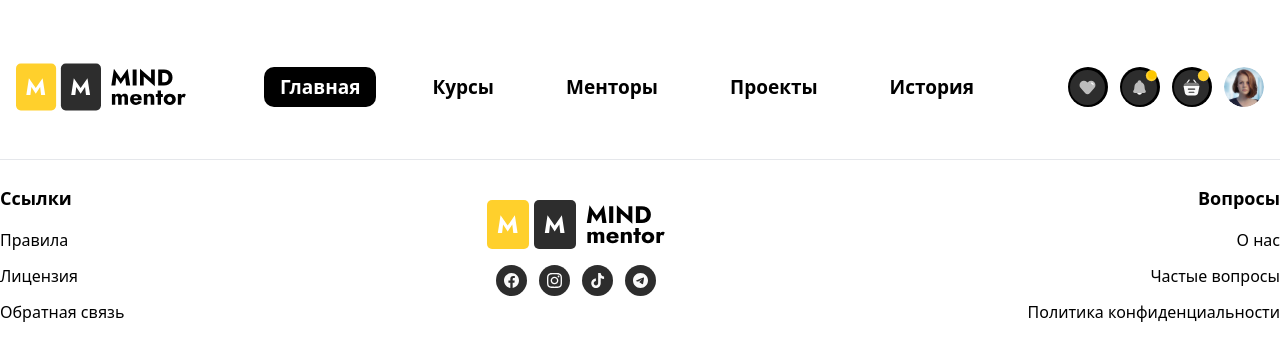
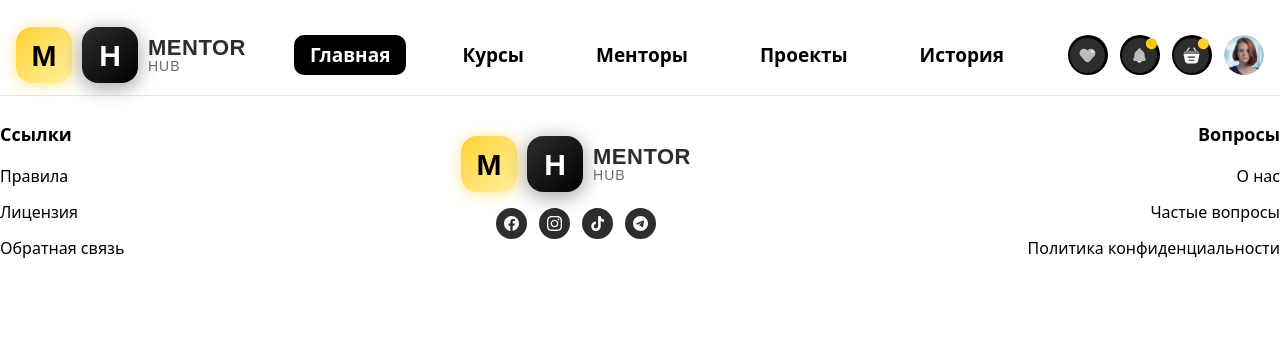
Before and after one commit to mirbek10/MentorHub, a React (Vite) app: page / in a window 1280 px wide. Shown: the top 360 px of the page. Built offline with nearby package versions, Linux system fonts and the light colour scheme.

Commit message:
added header

```diff
--- a/package.json
+++ b/package.json
@@ -28,6 +28,7 @@
     "eslint-plugin-react-hooks": "^5.2.0",
     "eslint-plugin-react-refresh": "^0.4.19",
     "globals": "^16.0.0",
+    "sass-embedded": "^1.93.2",
     "vite": "^6.3.1"
   }
 }
--- a/src/app/style/App.css
+++ b/src/app/style/App.css
@@ -1 +1,5 @@
 @import "tailwindcss";
+
+button{
+    cursor: pointer;
+}
--- /dev/null
+++ b/src/shared/Ui/logo/Logo.jsx
@@ -0,0 +1,19 @@
+import React from "react";
+import "./Logo.scss";
+
+function Logo() {
+  return (
+    <div className="auth__container__logo">
+      <div className="logo">
+        <div className="logo__box logo__box--yellow">M</div>
+        <div className="logo__box logo__box--dark">H</div>
+        <div className="logo__text">
+          <div className="logo__text--top">MENTOR</div>
+          <div className="logo__text--bottom">hub</div>
+        </div>
+      </div>
+    </div>
+  );
+}
+
+export default Logo;
--- /dev/null
+++ b/src/shared/Ui/logo/Logo.scss
@@ -0,0 +1,99 @@
+    .sidebar {
+        position: fixed;
+        top: 0;
+        left: -100%;
+        width: 260px;
+        height: 100vh;
+        background-color: #fff;
+        z-index: 1000;
+        padding-top: 80px;
+        display: flex;
+        flex-direction: column;
+        justify-content: space-between;
+        gap: 20px;
+        transition: left 0.3s ease;
+        overflow: auto;
+        box-shadow: 0 2px 4px rgba(0, 0, 0, 0.1);
+
+
+        &.open {
+            left: 0;
+        }
+
+        .logo-block {
+            margin-bottom: 20px;
+        }
+
+        .back-button {
+            margin-top: auto;
+        }
+    }
+
+    .logo {
+        display: flex;
+        align-items: center;
+        gap: 10px;
+        font-family: "Jost", sans-serif;
+
+        &__box {
+            width: 56px;
+            height: 56px;
+            border-radius: 16px;
+            color: #000;
+            font-weight: 900;
+            font-size: 30px;
+            display: flex;
+            align-items: center;
+            justify-content: center;
+            position: relative;
+            overflow: hidden;
+            transition: all 0.4s ease;
+            transform-style: preserve-3d;
+
+            &--yellow {
+                background: linear-gradient(135deg, #FFD233, #FFF1A0);
+                box-shadow:
+                    0 0 12px rgba(255, 210, 51, 0.4),
+                    0 4px 20px rgba(255, 210, 51, 0.2);
+            }
+
+            &--dark {
+                background: linear-gradient(135deg, #2D2D2D, #000);
+                color: #fff;
+                box-shadow:
+                    0 0 12px rgba(255, 255, 255, 0.1),
+                    0 4px 20px rgba(0, 0, 0, 0.4);
+            }
+
+            &:hover {
+                transform: perspective(500px) rotateX(10deg) rotateY(-10deg) scale(1.05);
+                box-shadow:
+                    0 0 15px rgba(255, 255, 255, 0.3),
+                    0 0 30px rgba(255, 255, 255, 0.2),
+                    0 10px 25px rgba(0, 0, 0, 0.2);
+            }
+        }
+
+        &__text {
+            display: flex;
+            flex-direction: column;
+            line-height: 1;
+            position: relative;
+
+            &--top {
+                font-size: 22px;
+                font-weight: 700;
+                color: #2D2D2D;
+                letter-spacing: 0.5px;
+                text-shadow: 0 1px 2px rgba(0, 0, 0, 0.05);
+            }
+
+            &--bottom {
+                font-size: 14px;
+                font-weight: 500;
+                color: #6F6D73;
+                text-transform: uppercase;
+                letter-spacing: 1px;
+            }
+        }
+    }
--- a/src/widgets/Footer/Footer.jsx
+++ b/src/widgets/Footer/Footer.jsx
@@ -3,6 +3,7 @@ import face1 from "../../../public/assets/face1.svg";
 import face2 from "../../../public/assets/face2.svg";
 import face3 from "../../../public/assets/face3.svg";
 import face4 from "../../../public/assets/face4.svg";
+import Logo from "../../shared/Ui/logo/Logo";
 
 const Footer = () => {
     return (
@@ -21,7 +22,7 @@ const Footer = () => {
 
                         <div className="flex flex-col items-center py-4 mb-6">
                             <div className="flex items-center mb-4">
-                                <img src={logo} alt="Логотип"/>
+                                <Logo/>
                             </div>
                             <div className="flex space-x-3">
                                 <img src={face1} alt="Соцсеть 1"/>
@@ -58,7 +59,7 @@ const Footer = () => {
 
                         <div className="flex flex-col items-center py-4 mb-6">
                             <div className="flex items-center mb-4">
-                                <img src={logo} alt="Логотип"/>
+                                <Logo/>
                             </div>
                             <div className="flex space-x-3">
                                 <img src={face1} alt="Соцсеть 1"/>
--- a/src/widgets/Header/Header.jsx
+++ b/src/widgets/Header/Header.jsx
@@ -1,27 +1,28 @@
-"use client"
+"use client";
 
-import { useState } from "react"
-import { Link } from "react-router-dom"
-import glaw1 from "../../../public/assets/glaw1.svg"
-import glaw2 from "../../../public/assets/glaw2.svg"
-import glaw3 from "../../../public/assets/glaw3.svg"
-import glaw4 from "../../../public/assets/glaw4.svg"
-import md from "../../../public/assets/md.svg"
-import { Menu, X } from "lucide-react"
-import { Swiper, SwiperSlide } from "swiper/react"
-import "swiper/css"
-import "swiper/css/navigation"
-import "swiper/css/pagination"
-import play1 from "../../../public/assets/play1.svg"
+import { useState } from "react";
+import { Link } from "react-router-dom";
+import glaw1 from "../../../public/assets/glaw1.svg";
+import glaw2 from "../../../public/assets/glaw2.svg";
+import glaw3 from "../../../public/assets/glaw3.svg";
+import glaw4 from "../../../public/assets/glaw4.svg";
+import md from "../../../public/assets/md.svg";
+import { Menu, X } from "lucide-react";
+import { Swiper, SwiperSlide } from "swiper/react";
+import "swiper/css";
+import "swiper/css/navigation";
+import "swiper/css/pagination";
+import play1 from "../../../public/assets/play1.svg";
 // import img from "../../../public/assets/img.svg";
 import x11 from "../../../public/assets/x11.svg";
+import Logo from "../../shared/Ui/logo/Logo";
 
 export default function Header() {
-    const [activeMenu, setActiveMenu] = useState("Главная")
-    const [isOpen, setIsOpen] = useState(false)
-    const [showPopup, setShowPopup] = useState(false)
-    const [activeView, setActiveView] = useState("messages")
-    const menuItems = ["Главная", "Курсы", "Менторы", "Проекты", "История"]
+  const [activeMenu, setActiveMenu] = useState("Главная");
+  const [isOpen, setIsOpen] = useState(false);
+  const [showPopup, setShowPopup] = useState(false);
+  const [activeView, setActiveView] = useState("messages");
+  const menuItems = ["Главная", "Курсы", "Менторы", "Проекты", "История"];
 
   const messages = [
     {
@@ -48,14 +49,15 @@ export default function Header() {
       title: "Личная консультация",
       isNew: true,
     },
-    ]
+  ];
 
   const notifications = [
     {
       id: 1,
       type: "error",
       title: "Уведомление об ошибке",
-            description: 'К сожалению мы не смогли получить оплату и мы отменили ваш курс "Курс по UX/UI - Марина Соколова"',
+      description:
+        'К сожалению мы не смогли получить оплату и мы отменили ваш курс "Курс по UX/UI - Марина Соколова"',
       date: "12 ноября",
       time: "12:00",
     },
@@ -72,44 +74,47 @@ export default function Header() {
       id: 3,
       type: "success",
       title: "Успешно!",
-            description: '"Курс по UX/UI - Марина Соколова" Успешно добавлен в ваш профиль',
+      description:
+        '"Курс по UX/UI - Марина Соколова" Успешно добавлен в ваш профиль',
       date: "12 ноября",
       time: "12:00",
     },
-    ]
+  ];
 
   const getPath = (item) => {
     switch (item) {
       case "Главная":
-                return "/"
+        return "/";
       case "Курсы":
-                return "/kours"
+        return "/kours";
       case "Менторы":
-                return "/mentors"
+        return "/mentors";
       case "Проекты":
-                return "/projects"
+        return "/projects";
       case "История":
-                return "/history"
+        return "/history";
       default:
-                return "/"
+        return "/";
     }
-    }
+  };
 
   const openPopup = () => {
-        setShowPopup(true)
-        setActiveView("messages")
-    }
+    setShowPopup(true);
+    setActiveView("messages");
+  };
 
   const closePopup = () => {
-        setShowPopup(false)
-    }
+    setShowPopup(false);
+  };
 
   const renderMessagesView = () => {
     return (
       <>
         <div className="flex items-center justify-between p-5">
           <h2 className="text-2xl font-bold">Новое сообщение</h2>
-                    <img className="absolute top-8 right-10 text-xl font-bold text-black hover:text-gray-600" src={x11}
+          <img
+            className="absolute top-8 right-10 text-xl font-bold text-black hover:text-gray-600"
+            src={x11}
             alt=""
             onClick={closePopup}
           />
@@ -118,13 +123,16 @@ export default function Header() {
         <div className="flex px-5 mb-5">
           <button
             className="py-2 px-10 mr-3 rounded-2xl font-medium bg-yellow-400 text-black"
-                        style={{borderRadius: "10px"}}
+            style={{ borderRadius: "10px" }}
           >
             Сообщения
           </button>
           <button
             className="py-2 px-10 font-medium text-black"
-                        style={{borderRadius: "10px", backgroundColor: 'rgba(250, 250, 250, 1)'}}
+            style={{
+              borderRadius: "10px",
+              backgroundColor: "rgba(250, 250, 250, 1)",
+            }}
             onClick={() => setActiveView("notifications")}
           >
             Уведомление
@@ -133,23 +141,29 @@ export default function Header() {
 
         <div className="px-5 pb-5">
           {messages.map((message) => (
-                        <div key={message.id} className="bg-gray-50 rounded-xl p-4 mb-4" style={{ borderRadius: "16px" }}>
+            <div
+              key={message.id}
+              className="bg-gray-50 rounded-xl p-4 mb-4"
+              style={{ borderRadius: "16px" }}
+            >
               <div className="flex justify-between items-center mb-1">
                 <h3 className="font-bold text-base">Марина Соколова</h3>
                 <span className="text-cyan-500 text-sm font-medium">Новое</span>
               </div>
               <div className="flex justify-between items-center">
-                                <p className="text-gray-700 text-base font-normal">{message.title}</p>
+                <p className="text-gray-700 text-base font-normal">
+                  {message.title}
+                </p>
                 <div className="text-gray-400">
-                                    <img src={play1} alt=""/>
+                  <img src={play1} alt="" />
                 </div>
               </div>
             </div>
           ))}
         </div>
       </>
-        )
-    }
+    );
+  };
 
   const renderNotificationsView = () => {
     return (
@@ -157,8 +171,13 @@ export default function Header() {
         <div className="flex items-center justify-between p-5">
           <div className="flex items-center">
             <button onClick={() => setActiveView("messages")} className="mr-3">
-                            <svg width="24" height="24" viewBox="0 0 24 24" fill="none"
-                                 xmlns="http://www.w3.org/2000/svg">
+              <svg
+                width="24"
+                height="24"
+                viewBox="0 0 24 24"
+                fill="none"
+                xmlns="http://www.w3.org/2000/svg"
+              >
                 <path
                   d="M15 18L9 12L15 6"
                   stroke="currentColor"
@@ -170,7 +189,9 @@ export default function Header() {
             </button>
             <h2 className="text-xl font-bold">Уведомление</h2>
           </div>
-                    <img className="absolute top-8 right-10 text-xl font-bold text-black hover:text-gray-600" src={x11}
+          <img
+            className="absolute top-8 right-10 text-xl font-bold text-black hover:text-gray-600"
+            src={x11}
             alt=""
             onClick={closePopup}
           />
@@ -178,38 +199,54 @@ export default function Header() {
 
         <div className="px-5 pb-5">
           {notifications.map((notification) => (
-                        <div key={notification.id} className="bg-gray-50 rounded-xl p-4 mb-3">
-                            <h3 className={notification.type === "error" ? "text-red-500" : "text-cyan-500"}>{notification.title}</h3>
+            <div
+              key={notification.id}
+              className="bg-gray-50 rounded-xl p-4 mb-3"
+            >
+              <h3
+                className={
+                  notification.type === "error"
+                    ? "text-red-500"
+                    : "text-cyan-500"
+                }
+              >
+                {notification.title}
+              </h3>
               <p className="my-2">{notification.description}</p>
               <div className="text-gray-500 text-sm">
-                                {notification.date}  {notification.time}
+                {notification.date} {notification.time}
               </div>
             </div>
           ))}
         </div>
       </>
-        )
-    }
+    );
+  };
 
   return (
     <header className="w-full bg-white px-4 py-3 mt-[15px] relative">
       <div className="container mx-auto flex items-center justify-between">
         <div className="flex items-center gap-2">
-                    <button className="lg:hidden block mr-2" onClick={() => setIsOpen(!isOpen)} aria-label="Toggle menu">
+          <button
+            className="xl:hidden block mr-2"
+            onClick={() => setIsOpen(!isOpen)}
+            aria-label="Toggle menu"
+          >
             {isOpen ? <X size={24} /> : <Menu size={24} />}
           </button>
-                    <img src={md || "/placeholder.svg"} alt="логотип" className="h-[120px] w-[170px]" />
+          <Logo />
         </div>
 
-                <nav className="hidden lg:flex gap-10 text-[19px] font-bold">
+        <nav className="hidden xl:flex gap-10 text-[19px] font-bold ">
           {menuItems.map((item) => (
             <Link to={getPath(item)} key={item}>
               <button
                 onClick={() => setActiveMenu(item)}
                 className={`px-4 py-1.5 rounded transition-colors duration-200 rounded-[10px] ${
-                                    activeMenu === item ? "bg-black text-white" : "bg-transparent text-black hover:bg-gray-200"
+                  activeMenu === item
+                    ? "bg-black text-white"
+                    : "bg-transparent text-black hover:bg-gray-200"
                 }`}
-
               >
                 {item}
               </button>
@@ -217,31 +254,12 @@ export default function Header() {
           ))}
         </nav>
 
-                <div className="flex items-center gap-3">
-                    {/* <Link to="/like1">
+        <div className="flex items-center gap-3 ld:gap-4 hidden sm:flex">
+          <Link to={"/saved"}>
             <div className="bg-black rounded-full w-10 h-10 flex items-center justify-center">
-                            <img src={glaw1 || "/placeholder.svg"} alt="calendar" className="w-[35px]" />
+              <img src={glaw1} alt="calendar" className="w-[35px]" />
             </div>
-                    </Link> */}
-
-                    {/* <div
-                        className="relative bg-black rounded-full w-10 h-10 flex items-center justify-center cursor-pointer"
-                        onClick={openPopup}
-                    >
-                        <img src={glaw2 || "/placeholder.svg"} alt="bell" className="w-[35px]" />
-                        <span className="absolute top-1 right-1 bg-yellow-400 w-2 h-2 rounded-full" />
-                    </div> */}
-
-                    {/* <div
-                        className="relative bg-black rounded-full w-10 h-10 flex items-center justify-center cursor-pointer"
-                        onClick={openPopup}
-                    >
-                        <img src={glaw3 || "/placeholder.svg"} alt="chat" className="w-[35px]" />
-                        <span className="absolute top-1 right-1 bg-yellow-400 w-2 h-2 rounded-full" />
-                    </div> */}
-                  <Link to={'/saved'}><div className="bg-black rounded-full w-10 h-10 flex items-center justify-center">
-                        <img src={glaw1} alt="calendar" className="w-[35px]" />
-                    </div></Link>
+          </Link>
           <div className="relative bg-black rounded-full w-10 h-10 flex items-center justify-center">
             <img src={glaw2} alt="bell" className="w-[35px]" />
             <span className="absolute top-1 right-1 bg-yellow-400 w-2 h-2 rounded-full" />
@@ -253,26 +271,68 @@ export default function Header() {
           </Link>
 
           <Link to="/register-admin">
-                        <img src={glaw4 || "/placeholder.svg"} alt="avatar" className="w-10 h-10 rounded-full" />
+            <img
+              src={glaw4 || "/placeholder.svg"}
+              alt="avatar"
+              className="w-10 h-10 rounded-full"
+            />
           </Link>
         </div>
       </div>
 
       {/* Мобильное меню (при 768px и меньше) */}
-            <div className={`lg:hidden ${isOpen ? "block" : "hidden"} absolute top-full left-0 w-full bg-white py-4 z-10`}>
-                <Swiper spaceBetween={10} slidesPerView={3.6} className="swiper-container w-full">
+      <div
+        className={`xl:hidden ${
+          isOpen ? "block" : "hidden"
+        } absolute top-full left-[50%] translate-x-[-50%] w-[80%] bg-white py-4 z-10`}
+      >
+        <div className="flex items-center gap-3 ld:gap-4 mb-4 justify-center  sm:hidden">
+          <Link to={"/saved"}>
+            <div className="bg-black rounded-full w-10 h-10 flex items-center justify-center">
+              <img src={glaw1} alt="calendar" className="w-[35px]" />
+            </div>
+          </Link>
+          <div className="relative bg-black rounded-full w-10 h-10 flex items-center justify-center">
+            <img src={glaw2} alt="bell" className="w-[35px]" />
+            <span className="absolute top-1 right-1 bg-yellow-400 w-2 h-2 rounded-full" />
+          </div>
+          <Link to="/details">
+            <div className="bg-black rounded-full w-10 h-10 flex items-center justify-center">
+              <img src={glaw3} alt="calendar" className="w-[35px]" />
+            </div>
+          </Link>
+
+          <Link to="/register-admin">
+            <img
+              src={glaw4 || "/placeholder.svg"}
+              alt="avatar"
+              className="w-10 h-10 rounded-full"
+            />
+          </Link>
+        </div>
+        <Swiper
+          spaceBetween={10}
+          slidesPerView={3.6}
+          className="swiper-container w-full overflow-hidden gap-2"
+        >
           {menuItems.map((item) => (
-                        <SwiperSlide key={item}>
-                            <Link to={getPath(item)}>
+            <SwiperSlide
+              key={item}
+              className=" flex justify-center mr-2"
+              style={{ marginRight: "20px", width: "100px" }}
+            >
+              <Link >
                 <button
                   onClick={() => {
-                                        setActiveMenu(item)
-                                        setIsOpen(false)
+                    setActiveMenu(item);
+                    setIsOpen(false);
+                    getPath(item);
                   }}
                   className={`whitespace-nowrap px-4 py-2 rounded font-semibold transition-colors duration-200 ${
-                                        activeMenu === item ? "bg-black text-white" : "bg-white text-black hover:bg-gray-100"
+                    activeMenu === item
+                      ? "bg-black text-white"
+                      : "bg-white text-black hover:bg-gray-100"
                   }`}
-
                 >
                   {item}
                 </button>
@@ -284,15 +344,20 @@ export default function Header() {
 
       {showPopup && (
         <div className="fixed inset-0 z-50 flex items-start justify-center pt-16 px-4 sm:px-0">
-                    <div className="absolute inset-0 bg-black/30" onClick={closePopup}></div>
+          <div
+            className="absolute inset-0 bg-black/30"
+            onClick={closePopup}
+          ></div>
           <div
             className="relative bg-white shadow-lg w-full max-w-[400px] mx-auto overflow-hidden"
             style={{ borderRadius: "24px" }}
           >
-                        {activeView === "messages" ? renderMessagesView() : renderNotificationsView()}
+            {activeView === "messages"
+              ? renderMessagesView()
+              : renderNotificationsView()}
           </div>
         </div>
       )}
     </header>
-    )
+  );
 }
```
Also changed, not shown: 1 other file (tests, documents, lock files or other folders). Lines whose indentation alone changed are shown as unchanged.
